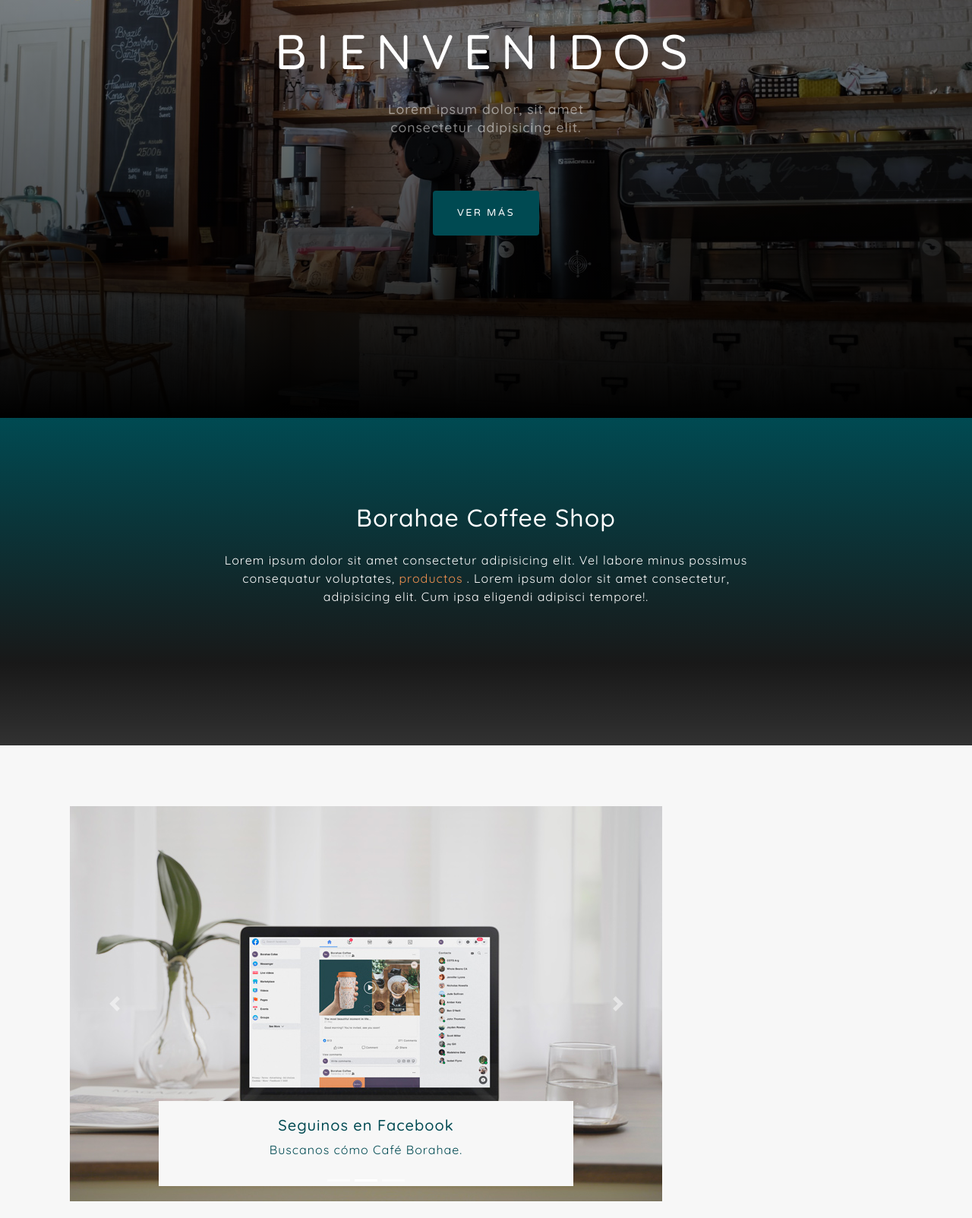
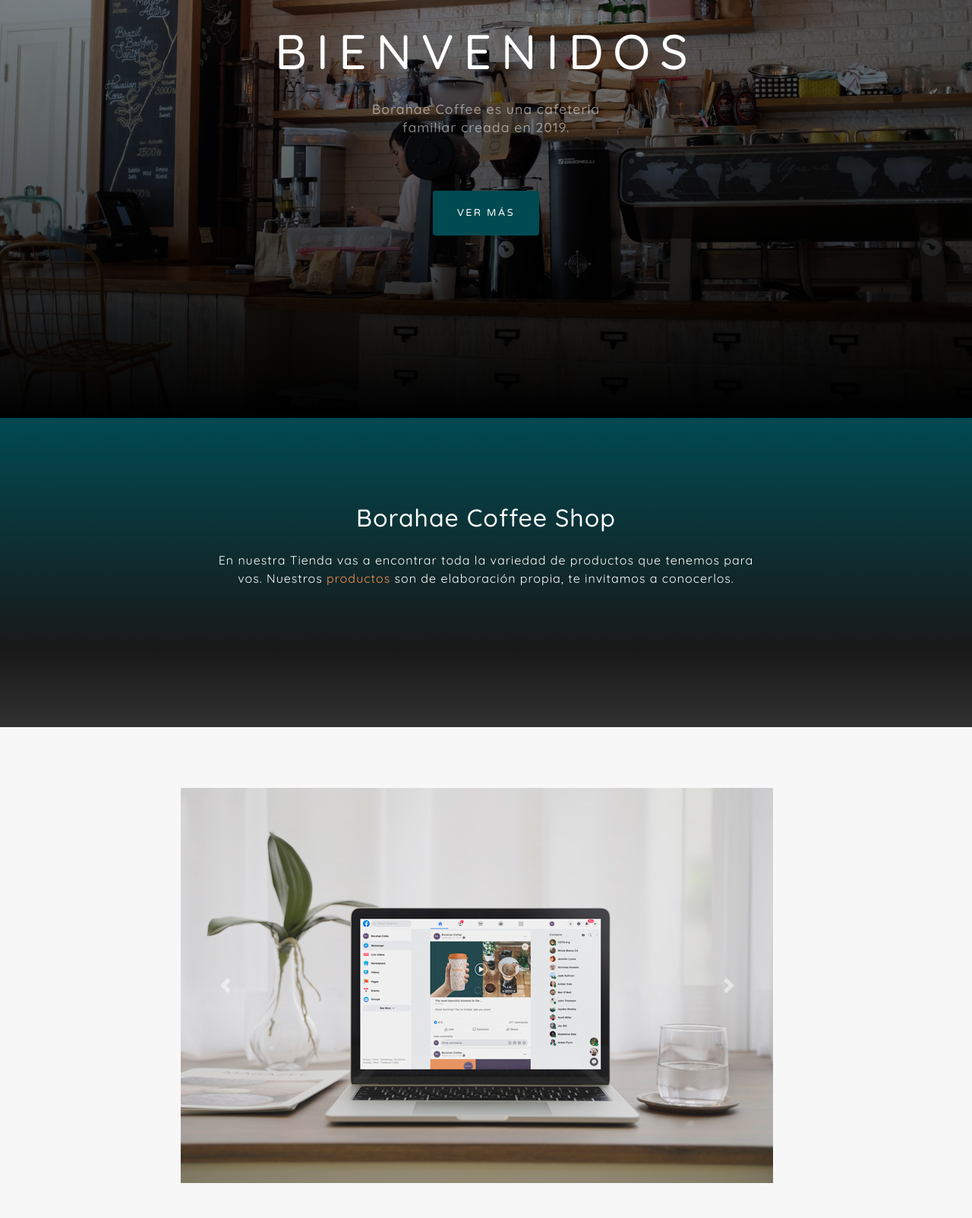
Before and after one commit to danisac21/proyecto-borahae-clase15, a website: page index.html in a window 1280 px wide. Shown: the part 237-1840 px from the top of the page at 76% size. Drawn offline with nearby package versions, Linux system fonts and the light colour scheme; a script that the page names is missing; files whose address does not match are found by name.

Commit message:
modifique el carusel del index

```diff
--- a/index.html
+++ b/index.html
@@ -9,7 +9,7 @@
         <!-- Title -->
         <title>Home - Borahae Coffee</title>
         <!-- Borahae logo icon -->
-        <link rel="icon" type="image/x-icon" href="assets/img/img/Be-logo-naranja.png">
+        <link rel="icon" type="image/x-icon" href="assets/img/Be-logo-naranja.png">
         <script src="https://use.fontawesome.com/releases/v5.15.1/js/all.js" crossorigin="anonymous"></script>
         <!-- Google fonts-->
         <link href="https://fonts.googleapis.com/css?family=Varela+Round" rel="stylesheet">
@@ -45,7 +45,7 @@
             <div class="container d-flex h-100 align-items-center">
                 <div class="mx-auto text-center">
                     <h1 class="mx-auto my-0 text-uppercase wow animate__animated animate__zoomIn">bienvenidos</h1><br>
-                    <h2 class="mx-auto mt-2 mb-5">Lorem ipsum dolor, sit amet consectetur adipisicing elit.</h2><br>
+                    <h2 class="mx-auto mt-2 mb-5">Borahae Coffee es una cafeteria familiar creada en 2019.</h2><br>
                     <a class="btn btn-primary js-scroll-trigger" href="#about">Ver más</a>
                 </div>
             </div>
@@ -57,9 +57,9 @@
                     <div class="col-lg-8 mx-auto">
                         <h2 class="text-white mb-4">Borahae Coffee Shop</h2>
                         <p>
-                            Lorem ipsum dolor sit amet consectetur adipisicing elit. Vel labore minus possimus consequatur voluptates,
+                            En nuestra Tienda vas a encontrar toda la variedad de productos que tenemos para vos. Nuestros
                             <a href="/pages/productos.html">productos</a>
-                            . Lorem ipsum dolor sit amet consectetur, adipisicing elit. Cum ipsa eligendi adipisci tempore!.
+                            son de elaboración propia, te invitamos a conocerlos.
                         </p>
                     </div>
                 </div>
@@ -68,36 +68,20 @@
         </section>
 
         <!-- Carousel Index -->
+
         <section class="mockup-redes">
             <div class="container-fluid">
                 <div class="row align-items-center">
                     <div id="carouselExampleCaptions" class="carousel slide" data-ride="carousel">
-                        <ol class="carousel-indicators">
-                          <li data-target="#carouselExampleCaptions" data-slide-to="0" class="active"></li>
-                          <li data-target="#carouselExampleCaptions" data-slide-to="1"></li>
-                          <li data-target="#carouselExampleCaptions" data-slide-to="2"></li>
-                        </ol>
                         <div class="carousel-inner">
                           <div class="carousel-item active">
-                            <img src="assets/img/img/portada.jpg" class="d-block w-100" alt="...">
-                            <div class="carousel-caption d-none d-md-block">
-                              <h5>San Justo Shopping</h5>
-                              <p>Nuestro primer local, vení a conocernos.</p>
-                            </div>
+                            <img src="assets/img/portada.jpg" class="d-block w-auto" alt="...">
                           </div>
                           <div class="carousel-item">
-                            <img src="assets/img/img/facebook-mockup.jpg" class="d-block w-100" alt="...">
-                            <div class="carousel-caption d-none d-md-block">
-                              <h5>Seguinos en Facebook</h5>
-                              <p>Buscanos cómo Café Borahae.</p>
-                            </div>
+                            <img src="assets/img/facebook-mockup.jpg" class="d-block w-auto" alt="...">
                           </div>
                           <div class="carousel-item">
-                            <img src="assets/img/img/instagram-mockup.jpg" class="d-block w-100" alt="...">
-                            <div class="carousel-caption d-none d-md-block">
-                              <h5>Seguinos en Instagram</h5>
-                              <p>Encontranos cómo Café Borahae, seguinos y sé el primero en enterarte de todas las novedades.</p>
-                            </div>
+                            <img src="assets/img/instagram-mockup.jpg" class="d-block w-auto" alt="...">
                           </div>
                         </div>
                         <a class="carousel-control-prev" href="#carouselExampleCaptions" role="button" data-slide="prev">
--- a/scss/estilos.scss
+++ b/scss/estilos.scss
@@ -14,7 +14,7 @@
     height: auto;
     min-height: 35rem;
     padding: 15rem 0;
-    background: linear-gradient(to bottom, rgba(0, 0, 0, 0.3) 0%, rgba(0, 0, 0, 0.7) 75%, #000000 100%), url("../assets/img/img/portada3.jpg");
+    background: linear-gradient(to bottom, rgba(0, 0, 0, 0.3) 0%, rgba(0, 0, 0, 0.7) 75%, #000000 100%), url("../assets/img/portada3.jpg");
     background-position: center;
     background-repeat: no-repeat;
     background-attachment: scroll;
@@ -65,7 +65,7 @@
 
 // Carousel Index //
 .carousel {
-    margin: 5rem 5rem 2rem 5rem;
+    margin: 5rem 5rem 5rem 18%;
         .carousel-caption {
             background-color: $crema;
             color: $verde-oscuro;
```
Also changed, not shown: pages/cafeterias.html (+1 -1 lines), pages/contacto.html (+1 -1 lines), pages/nosotros.html (+1 -1 lines), pages/productos.html (+1 -1 lines), assets/img/Be-logo-naranja.png (added), assets/img/instagram-mockup.jpg, css/estilos.css.
